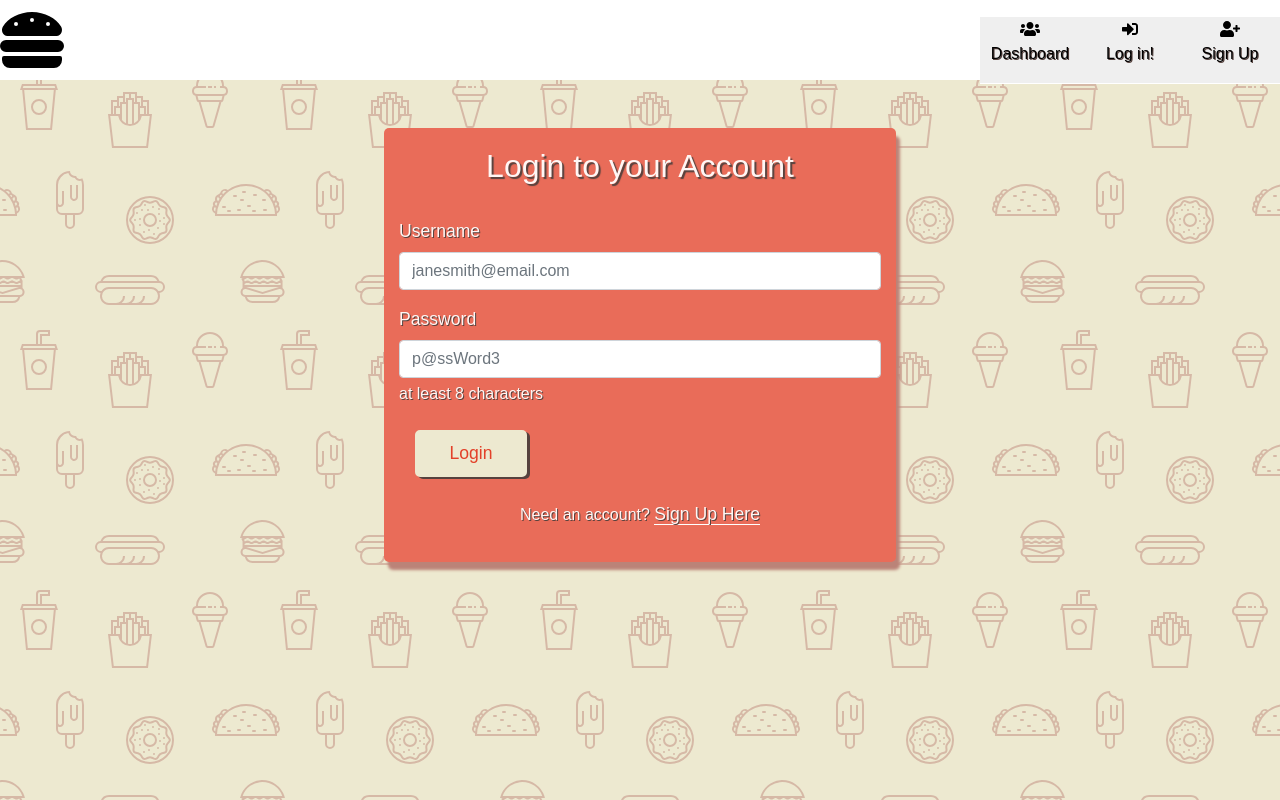
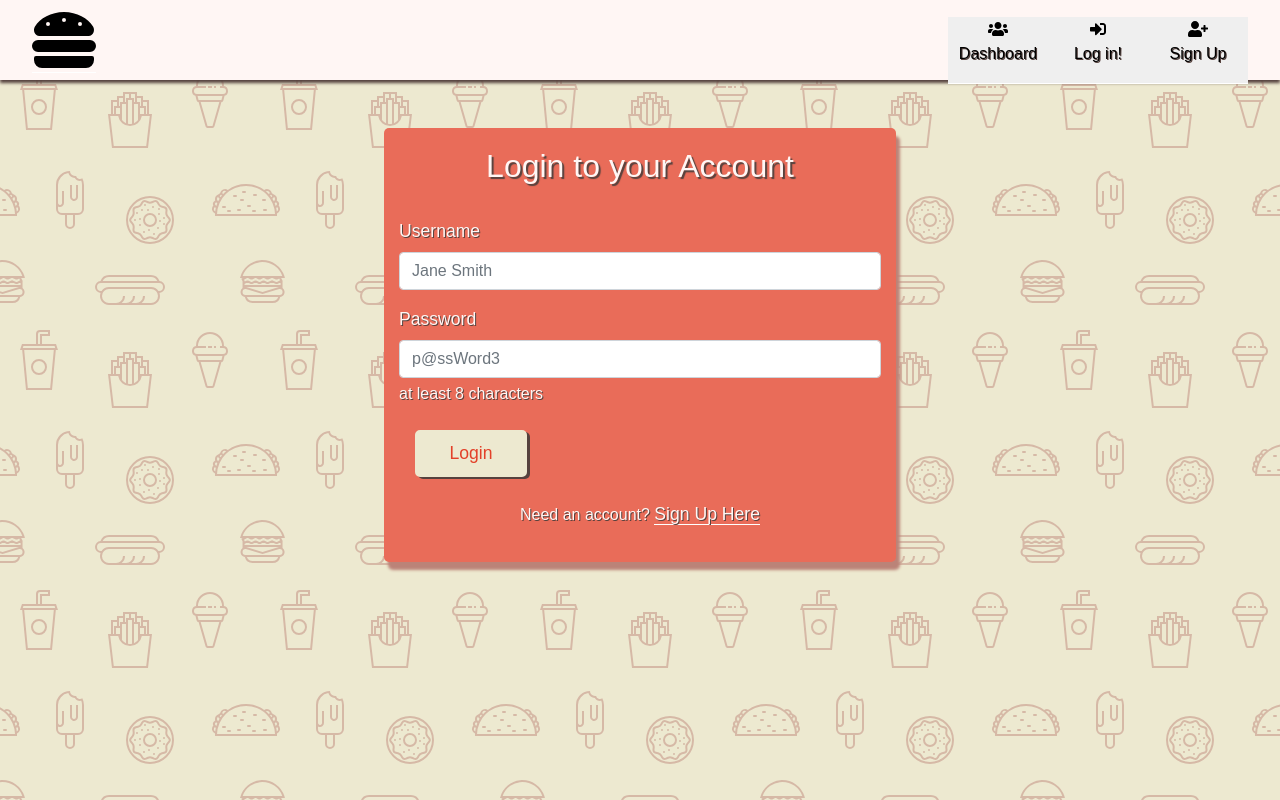
Before and after one commit to foodie-fun-one/front-end, a React (Create React App) app: page / in a window 1280 px wide. Built offline with nearby package versions, Linux system fonts and the light colour scheme; no server answers; a web font is replaced by a local one.

Commit message:
updating styled component Wrapper in nav

```diff
--- a/src/components/Authentication/Login.js
+++ b/src/components/Authentication/Login.js
@@ -71,7 +71,7 @@ const LoginForm = (props) => {
                             id="loginEmail"
                             type="input"
                             name="username"
-                            placeholder="janesmith@email.com"
+                            placeholder="Jane Smith"
                             onChange={handleChange}
                             value={user.username}
                             innerRef={register({
--- a/src/components/Navigation/Navigation.css
+++ /dev/null
@@ -1,6 +0,0 @@
-/* Nav bar */
-.sc-AxiKw.fvbAWM {
-    background: #FFF6F4;
-    box-shadow: 0 3px 3px #56423e;
-    margin-bottom: 1.5rem;
-}
--- a/src/components/Navigation/Navigation.js
+++ b/src/components/Navigation/Navigation.js
@@ -4,16 +4,18 @@ import styled from 'styled-components';
 import { FontAwesomeIcon } from '@fortawesome/react-fontawesome';
 import { faHamburger, faUsers, faSignInAlt, faUserPlus, faSignOutAlt } from '@fortawesome/free-solid-svg-icons';
 import Logout from '../Authentication/Logout'
-import './Navigation.css';
 
 const Wrapper = styled.div`
   width: 100%;
   margin: 0 auto;
   height: 10vh;
-  background-color: white;
+  background: #FFF6F4;
+  box-shadow: 0 3px 3px #56423e;
+  margin-bottom: 1.5rem;
   display: flex;
   justify-content: space-between;
   align-items: center;
+  padding: 1rem 2rem;
 `
 
 const ButtonDiv = styled.div`
--- a/src/components/Restaurants/Dashboard.css
+++ /dev/null
@@ -1,4 +0,0 @@
-/* Dashboard div*/
-.sc-fzoaKM.jZGqyu {
-    background: transparent;
-}
--- a/src/components/Restaurants/Dashboard.js
+++ b/src/components/Restaurants/Dashboard.js
@@ -3,7 +3,7 @@ import styled from 'styled-components'
 import { Link } from 'react-router-dom'
 
 import { Restaurants } from './Restaurants'
-import './Dashboard.css';
+
 
 const Wrapper = styled.div`
   width: 75%;
```
